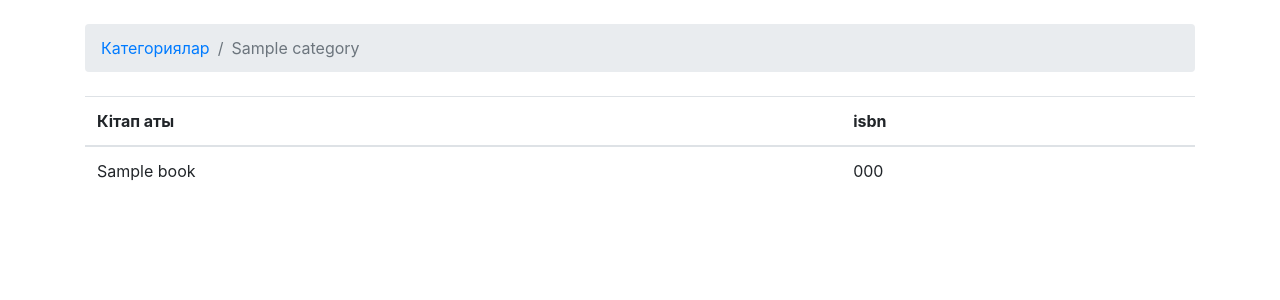
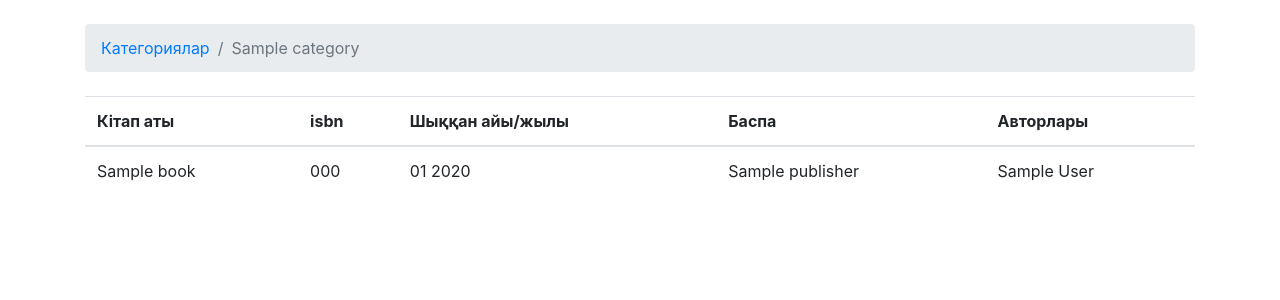
Before and after one commit to Mizamidin/djangotest, a Django app: page /library/1/ in a window 1280 px wide. Shown: the part 56-356 px from the top of the page. Run offline with Django 3.2, Linux system fonts and the light colour scheme; tables that the repository leaves empty hold one stand-in row (values such as "Sample post"); some libraries are stand-ins or nearby versions.

Commit message:
Категорияға қатысты кітаптардың кестесі толықтырылды

```diff
--- a/library_app/templates/library_app/books.html
+++ b/library_app/templates/library_app/books.html
@@ -19,6 +19,15 @@
             <th>
                 isbn
             </th>
+            <th>
+                Шыққан айы/жылы
+            </th>
+            <th>
+                Баспа
+            </th>
+            <th>
+                Авторлары
+            </th>
         </tr>
     </thead>
     <tbody>
@@ -28,6 +37,14 @@
                 {{ c.title }}
             </td>
             <td>{{ c.isbn }}</td>
+            <td>{{ c.date|date:"m Y" }}</td>
+            <td>{{ c.publisher.name }}</td>
+            <td>
+                {% for a in c.authors.all%}
+                    {{ a.firstname }} {{ a.lastname }}
+                    <br>
+                {% endfor %}
+            </td>
         </tr>
     {% endfor %}
     </tbody>
```
